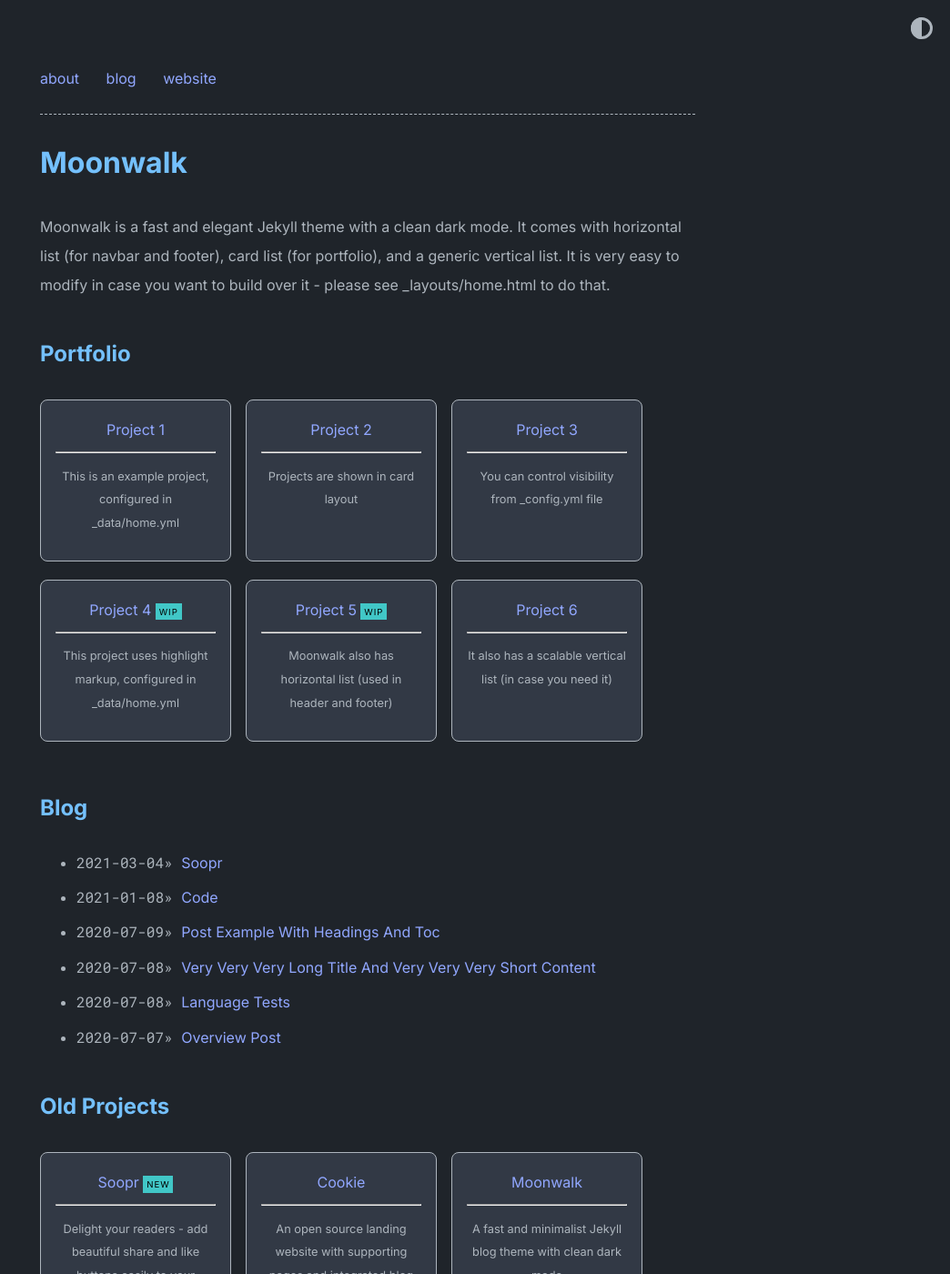
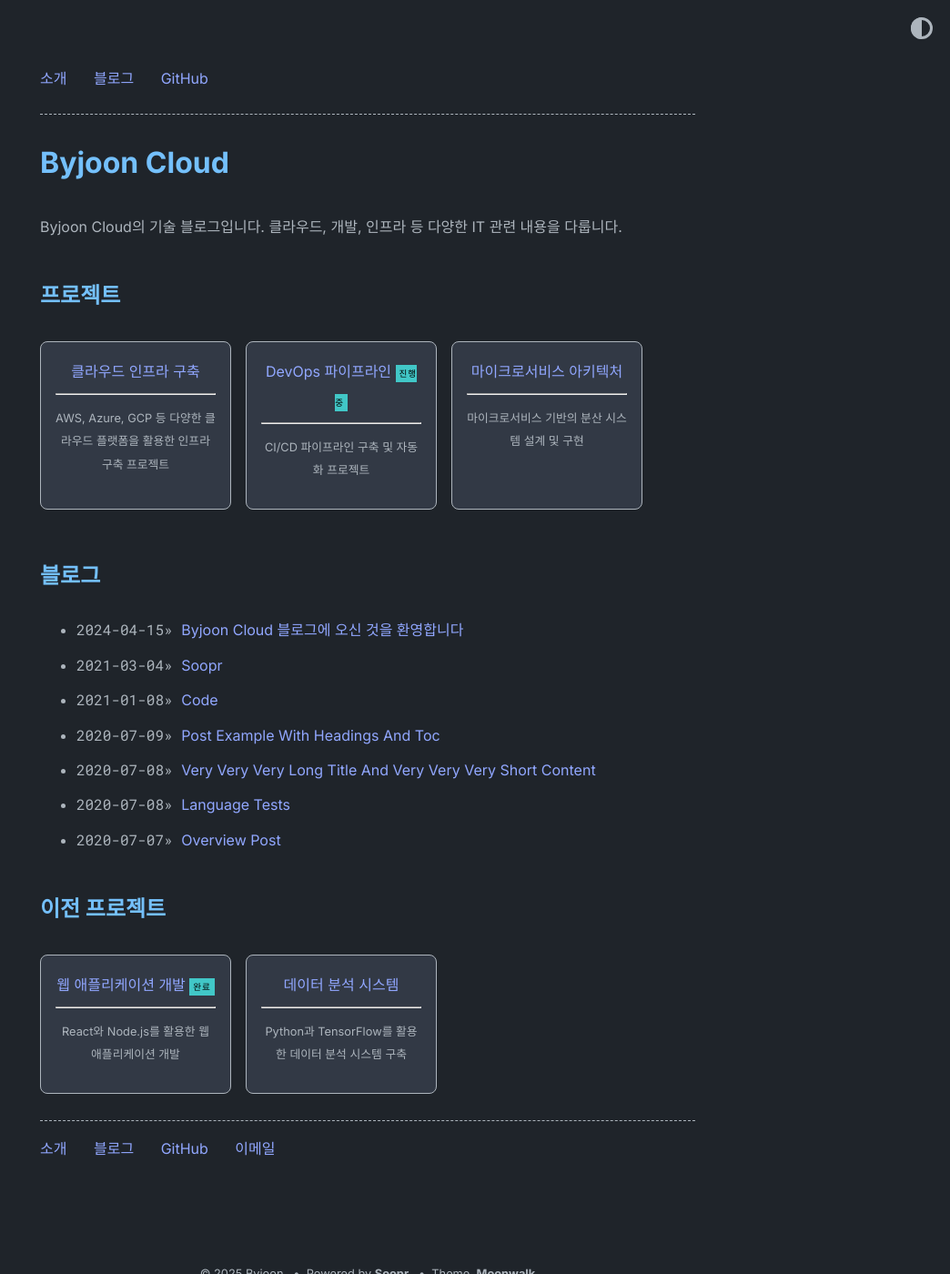
Before and after one commit to byjoon-cloud/moonwalk, a Jekyll site: the page built from index.md, in a window 1280 px wide and 1400 px high. Shown: the whole window at 91% size, without its empty margins (236-1280 px from the left). Built offline with Jekyll 4.4.1, drawn with Linux system fonts in a browser that asks for light colours; some of the changed text lies outside the part shown.

Commit message:
Update site configuration and add first post

```diff
--- a/_config.yml
+++ b/_config.yml
@@ -1,43 +1,43 @@
-title: Moonwalk
-author: Abhinav Saxena
+title: Byjoon Cloud
+author: Byjoon
 url: "" # GitHub Pages URL로 자동 설정됨
 baseurl: "" # GitHub Pages base URL로 자동 설정됨
 description: > # description of the site (multiple lines allowed)
-  Moonwalk is a fast and elegant Jekyll theme with a clean dark mode. It comes with horizontal list (for navbar and footer), card list (for portfolio), and a generic vertical list. It is very easy to modify in case you want to build over it - please see _layouts/home.html to do that.
+  Byjoon Cloud의 기술 블로그입니다. 클라우드, 개발, 인프라 등 다양한 IT 관련 내용을 다룹니다.
 
 permalink: /:slug
 
 favicon: "./logo.png" # relative path to site's favicon
 
 twitter:
-    username: abhinav # update or delete this
+    username: byjoon_cloud # 트위터 계정이 있다면 수정
     card: summary_large_image
 
 #theme: moonwalk # if you are using GitHub Pages, change it to remote_theme: abhinavs/moonwalk
 remote_theme: abhinavs/moonwalk
 
 theme_config:
-  appearance: "dark" # can be "light", "dark" or "auto"
-  appearance_toggle: true # if appearance can be switched by user
-  back_home_text: "home.." # customize text for homepage link in post layout
-  date_format: "%Y-%m-%d" # customize how date is formatted
-  show_description: true # show blog description
-  show_navbar: true # show horizontal navbar
-  show_footer: true # show footer links in home page,add in _data/home.yml
-  show_copyright: true # show copyright notice in footer
+  appearance: "dark" # 다크 모드 유지
+  appearance_toggle: true # 테마 전환 버튼 활성화
+  back_home_text: "홈으로" # 한글로 변경
+  date_format: "%Y-%m-%d" # 날짜 형식 유지
+  show_description: true # 사이트 설명 표시
+  show_navbar: true # 네비게이션 바 표시
+  show_footer: true # 푸터 표시
+  show_copyright: true # 저작권 표시
   # following keys are using to create home layout
-  show_projects: true # show projects as cards, add in _data/home.yml
-  show_blog: true # show blog posts added in _posts
-  show_old_projects: true # show old projects as cards, add in _data/home.yml
-  show_misc_list: false # show generic vertical list for misc details, add _data/home.yml
-  show_reading_time: true # show number of words and reading time in the blog posts
-  show_tags: true # show tags in a blog posts
+  show_projects: true # 포트폴리오 표시
+  show_blog: true # 블로그 포스트 표시
+  show_old_projects: true # 이전 프로젝트 표시
+  show_misc_list: false # 기타 목록 표시
+  show_reading_time: true # 읽기 시간 표시
+  show_tags: true # 태그 표시
   # options for "home" page
   home:
-    title_projects: Portfolio
-    title_misc_list: Details
-    title_blog: Blog
-    title_old_projects: Old Projects
+    title_projects: "프로젝트"
+    title_misc_list: "상세 정보"
+    title_blog: "블로그"
+    title_old_projects: "이전 프로젝트"
 
 soopr:
   publish_token: "" # sign up at https://www.soopr.co to get your publish token and personalize share and reaction options
--- a/_data/home.yml
+++ b/_data/home.yml
@@ -1,70 +1,49 @@
 navbar_entries:
-  - title: about
+  - title: 소개
     url: about
 
-  - title: blog
+  - title: 블로그
     url: blog
 
-  - title: website
-    url: https://www.abhinav.co
+  - title: GitHub
+    url: https://github.com/byjoon-cloud
 
 project_entries:
-  - title: Project 1
-    url: overview-post
-    desc: This is an example project, configured in _data/home.yml
+  - title: 클라우드 인프라 구축
+    url: /blog/cloud-infrastructure
+    desc: AWS, Azure, GCP 등 다양한 클라우드 플랫폼을 활용한 인프라 구축 프로젝트
 
-  - title: Project 2
-    url: overview-post
-    desc: Projects are shown in card layout
+  - title: DevOps 파이프라인
+    url: /blog/devops-pipeline
+    desc: CI/CD 파이프라인 구축 및 자동화 프로젝트
+    highlight: 진행중
 
-  - title: Project 3
-    url: overview-post
-    desc: You can control visibility from _config.yml file
-
-  - title: Project 4
-    url: overview-post
-    desc: This project uses highlight markup, configured in _data/home.yml
-    highlight: WIP
-
-  - title: Project 5
-    url: overview-post
-    desc: Moonwalk also has horizontal list (used in header and footer)
-    highlight: WIP
-
-  - title: Project 6
-    url: overview-post
-    desc: It also has a scalable vertical list (in case you need it)
+  - title: 마이크로서비스 아키텍처
+    url: /blog/microservices
+    desc: 마이크로서비스 기반의 분산 시스템 설계 및 구현
 
 old_project_entries:
-  - title: Soopr
-    url: https://www.soopr.co
-    desc: Delight your readers - add beautiful share and like buttons easily to your websites
-    highlight: NEW
+  - title: 웹 애플리케이션 개발
+    url: /blog/web-app
+    desc: React와 Node.js를 활용한 웹 애플리케이션 개발
+    highlight: 완료
 
-  - title: Cookie
-    url: https://github.com/abhinavs/cookie
-    desc: An open source landing website with supporting pages and integrated blog
-
-  - title: Moonwalk
-    url: https://github.com/abhinavs/moonwalk
-    desc: A fast and minimalist Jekyll blog theme with clean dark mode
-
-  - title: Humangous
-    url: https://www.humangous.co
-    desc: The better people know you, the better they collaborate
+  - title: 데이터 분석 시스템
+    url: /blog/data-analysis
+    desc: Python과 TensorFlow를 활용한 데이터 분석 시스템 구축
 
 footer_entries:
-  - title: abhinav's homepage
-    url: https://www.abhinav.co
+  - title: 소개
+    url: about
 
-  - title: twitter
-    url: https://twitter.com/abhinav
+  - title: 블로그
+    url: blog
 
-  - title: github
-    url: https://github.com/abhinavs
+  - title: GitHub
+    url: https://github.com/byjoon-cloud
 
-  - title: feed
-    url: feed.xml
+  - title: 이메일
+    url: mailto:your-email@example.com
 
 misc_entries:
   - title: this is an example vertical list
--- /dev/null
+++ b/_posts/2024-04-15-welcome.md
@@ -0,0 +1,19 @@
+---
+layout: post
+title: "Byjoon Cloud 블로그에 오신 것을 환영합니다"
+date: 2024-04-15 12:00:00 +0900
+categories: [welcome]
+tags: [welcome, introduction]
+---
+
+안녕하세요! Byjoon Cloud 블로그에 오신 것을 환영합니다.
+
+이 블로그에서는 다음과 같은 내용을 공유할 예정입니다:
+
+- 클라우드 인프라 구축 및 관리
+- DevOps 파이프라인 구축
+- 마이크로서비스 아키텍처
+- 웹 애플리케이션 개발
+- 데이터 분석 및 머신러닝
+
+앞으로 많은 관심과 응원 부탁드립니다!
```
